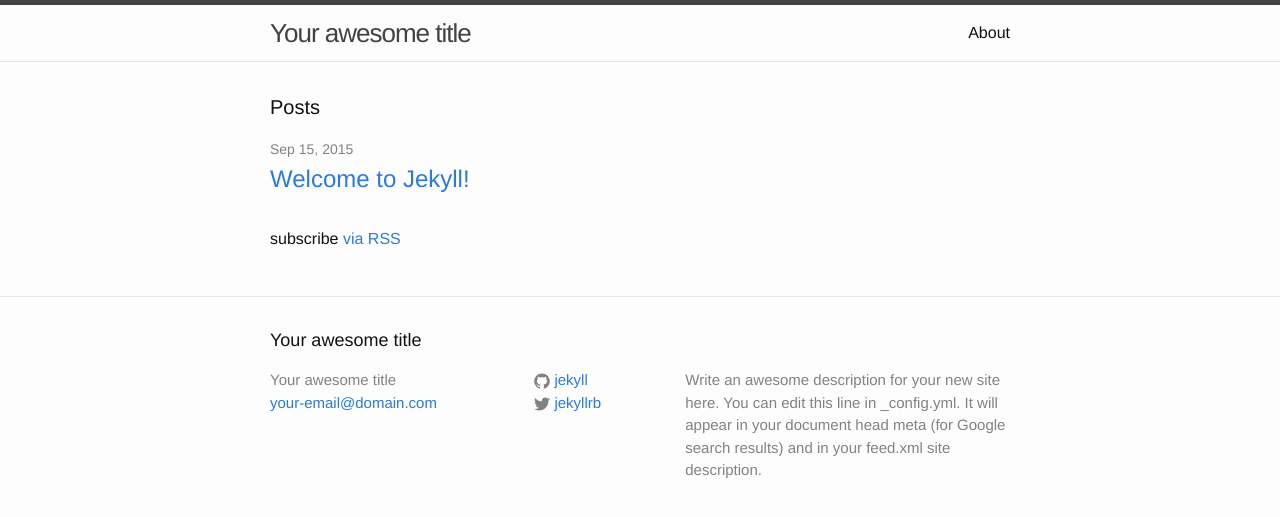
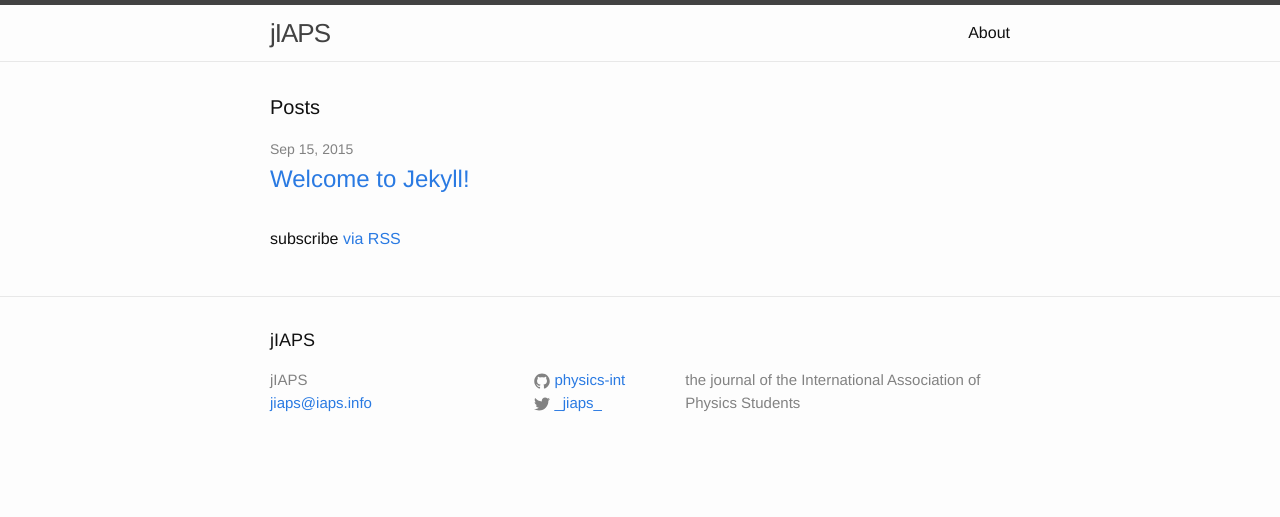
Before and after one commit to physics-int/jIAPS, a Jekyll site: the page built from index.html, in a window 1280 px wide. Shown: the top 517 px of the page. Built offline with Jekyll 4.4.1, drawn with Linux system fonts in a browser that asks for light colours.

Commit message:
update config

```diff
--- a/_config.yml
+++ b/_config.yml
@@ -1,14 +1,13 @@
 # Site settings
-title: Your awesome title
-email: your-email@domain.com
+title: jIAPS
+email: jiaps@iaps.info
 description: > # this means to ignore newlines until "baseurl:"
-  Write an awesome description for your new site here. You can edit this
-  line in _config.yml. It will appear in your document head meta (for
-  Google search results) and in your feed.xml site description.
+  the journal of the International Association of Physics Students
 baseurl: "" # the subpath of your site, e.g. /blog/
-url: "http://yourdomain.com" # the base hostname & protocol for your site
-twitter_username: jekyllrb
-github_username:  jekyll
+url: "http://physics-int.github.io/jIAPS" # the base hostname & protocol for your site
+twitter_username: _jiaps_
+github_username:  physics-int
 
 # Build settings
 markdown: kramdown
+highlighter: pygments
```
